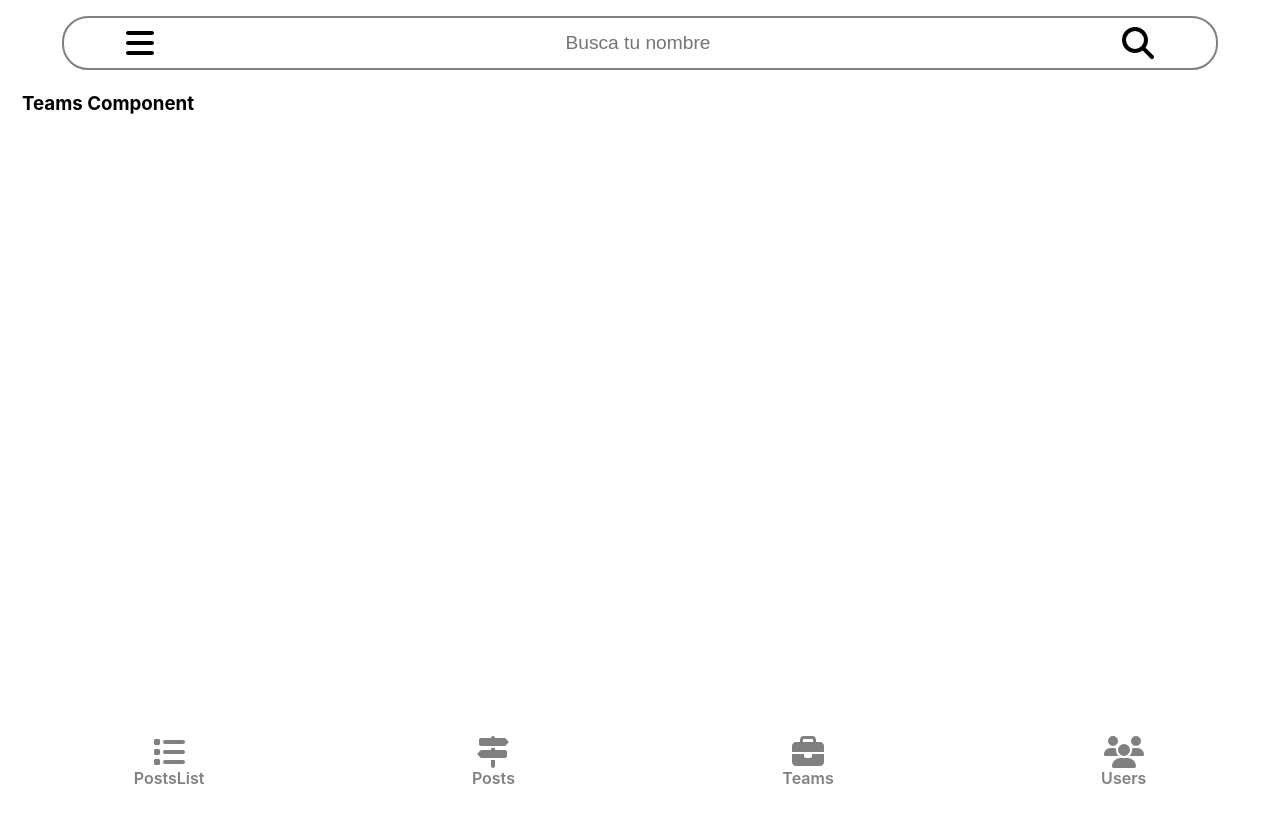
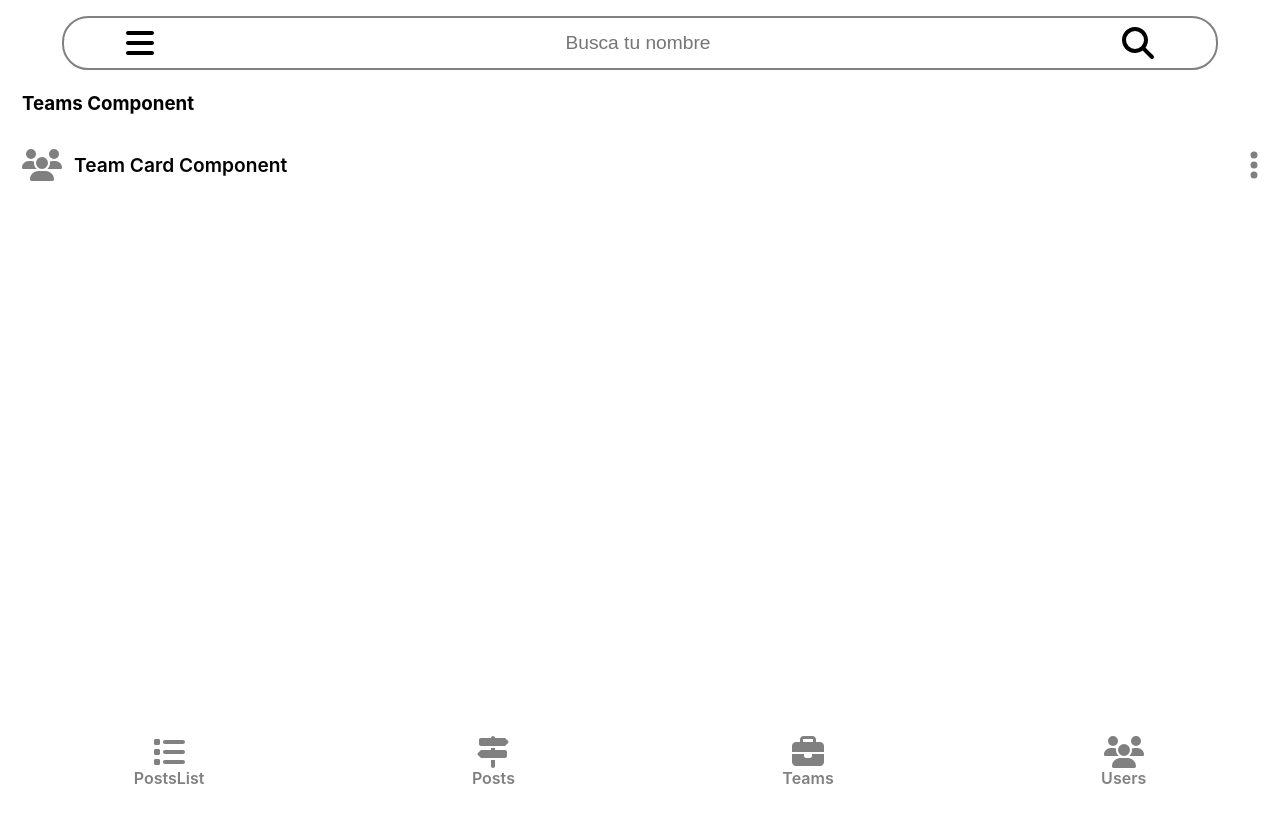
Before and after one commit to jesuswav/iteraction-dashboard, a React (Create React App) app: page /teams in a window 1280 px wide. Shown: the top 822 px of the page. Built offline with nearby package versions, Linux system fonts and the light colour scheme.

Commit message:
TeamCard component

```diff
--- /dev/null
+++ b/src/components/TeamCard/TeamCard.jsx
@@ -0,0 +1,19 @@
+import { FontAwesomeIcon } from '@fortawesome/react-fontawesome'
+import './TeamCard.css'
+import { faEllipsisVertical, faUsers } from '@fortawesome/free-solid-svg-icons'
+
+const TeamCard = (data) => {
+  return (
+    <div className='user-card-item'>
+      <span className='user-card-subitem'>
+        <FontAwesomeIcon icon={faUsers} size='2x' color='gray' />
+        <p>Team Card Component</p>
+      </span>
+      <span>
+        <FontAwesomeIcon icon={faEllipsisVertical} size='2x' color='gray' />
+      </span>
+    </div>
+  )
+}
+
+export default TeamCard
--- a/src/components/UserCard/UserCard.jsx
+++ b/src/components/UserCard/UserCard.jsx
@@ -7,7 +7,10 @@ const UserCard = (data) => {
     <div className='user-card-item'>
       <span className='user-card-subitem'>
         <FontAwesomeIcon icon={faUser} size='2x' color='gray' />
-        <p>{data.data.user_name}</p>
+        <p>{data.data.personal_name}</p>
+      </span>
+      <span className='team-tag'>
+        <p>{data.data.team_name}</p>
       </span>
       <span>
         <FontAwesomeIcon icon={faEllipsisVertical} size='2x' color='gray' />
--- a/src/pages/Teams/Teams.jsx
+++ b/src/pages/Teams/Teams.jsx
@@ -1,9 +1,11 @@
 import React from 'react'
+import TeamCard from '../../components/TeamCard/TeamCard'
 
 const Teams = () => {
   return (
     <div>
       <h3>Teams Component</h3>
+      <TeamCard />
     </div>
   )
 }
--- a/src/pages/Users/Users.jsx
+++ b/src/pages/Users/Users.jsx
@@ -10,7 +10,7 @@ const Users = () => {
   const [users, setUsers] = useState([])
 
   const fetchUsers = async () => {
-    const response = await fetch('http://localhost:3000/personal')
+    const response = await fetch('http://localhost:3000/api/personal')
     const responseData = await response.json()
     setUsers(responseData)
   }
@@ -65,6 +65,7 @@ const Users = () => {
   return (
     <div>
       <h3>Users Component</h3>
+      {console.log(users)}
       {users?.map((item, index) => (
         <div key={index}>
           <UserCard data={item} />
```
Also changed, not shown: src/components/TeamCard/TeamCard.css (added).
